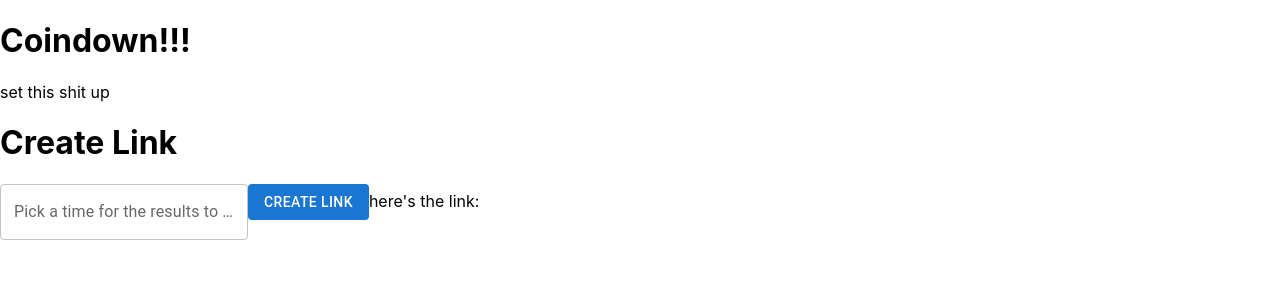
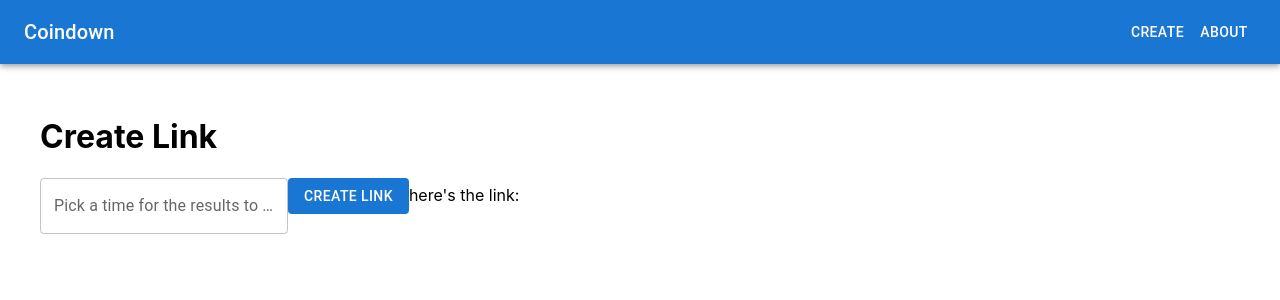
Before and after one commit to BorisG0/coindown-site, a React (Create React App) app: page /create in a window 1280 px wide. Shown: the top 300 px of the page. Built offline with nearby package versions, Linux system fonts and the light colour scheme.

Commit message:
header and routing

```diff
--- a/package.json
+++ b/package.json
@@ -14,6 +14,7 @@
     "dayjs": "^1.11.13",
     "react": "^18.3.1",
     "react-dom": "^18.3.1",
+    "react-router-dom": "^7.1.5",
     "react-scripts": "5.0.1",
     "web-vitals": "^2.1.4"
   },
--- a/src/App.css
+++ b/src/App.css
@@ -36,3 +36,13 @@
     transform: rotate(360deg);
   }
 }
+
+.app {
+    min-height: 100vh;
+}
+
+.main-content {
+    max-width: 1200px;
+    margin: 0 auto;
+    padding: 2rem 1rem;
+}
--- a/src/App.js
+++ b/src/App.js
@@ -1,14 +1,27 @@
+import { BrowserRouter as Router, Routes, Route, Navigate } from 'react-router-dom';
 import './App.css';
+import Header from './components/Header';
 import CreateLink from './CreateLink';
 
 function App() {
 	return (
-		<>
-			<h1>Coindown!!!</h1>
-			set this shit up
-
-			<CreateLink/>
-		</>
+		<Router>
+			<div className="app">
+				<Header />
+				<main className="main-content">
+					<Routes>
+						<Route path="/" element={<Navigate to="/create" replace />} />
+						<Route path="/create" element={<CreateLink />} />
+						<Route path="/about" element={
+							<div>
+								<h2>About Coindown</h2>
+								<p>Add your about page content here.</p>
+							</div>
+						} />
+					</Routes>
+				</main>
+			</div>
+		</Router>
 	);
 }
 
--- /dev/null
+++ b/src/components/Header.css
@@ -0,0 +1,37 @@
+.header {
+    background-color: #2c3e50;
+    padding: 1rem 0;
+}
+
+.header-content {
+    max-width: 1200px;
+    margin: 0 auto;
+    padding: 0 1rem;
+    display: flex;
+    justify-content: space-between;
+    align-items: center;
+}
+
+.logo a {
+    color: white;
+    text-decoration: none;
+    font-size: 1.5rem;
+}
+
+.nav-links {
+    list-style: none;
+    display: flex;
+    gap: 2rem;
+    margin: 0;
+    padding: 0;
+}
+
+.nav-links a {
+    color: white;
+    text-decoration: none;
+    font-weight: 500;
+}
+
+.nav-links a:hover {
+    color: #3498db;
+}
--- /dev/null
+++ b/src/components/Header.js
@@ -0,0 +1,41 @@
+import { AppBar, Toolbar, Typography, Button, Box } from '@mui/material';
+import { Link } from 'react-router-dom';
+
+function Header() {
+    return (
+        <AppBar position="static">
+            <Toolbar>
+                <Typography
+                    variant="h6"
+                    component={Link}
+                    to="/create"
+                    sx={{
+                        textDecoration: 'none',
+                        color: 'white',
+                        flexGrow: 1
+                    }}
+                >
+                    Coindown
+                </Typography>
+                <Box>
+                    <Button
+                        component={Link}
+                        to="/create"
+                        color="inherit"
+                    >
+                        Create
+                    </Button>
+                    <Button
+                        component={Link}
+                        to="/about"
+                        color="inherit"
+                    >
+                        About
+                    </Button>
+                </Box>
+            </Toolbar>
+        </AppBar>
+    );
+}
+
+export default Header;
```
Also changed, not shown: 1 other file (tests, documents, lock files or other folders).
